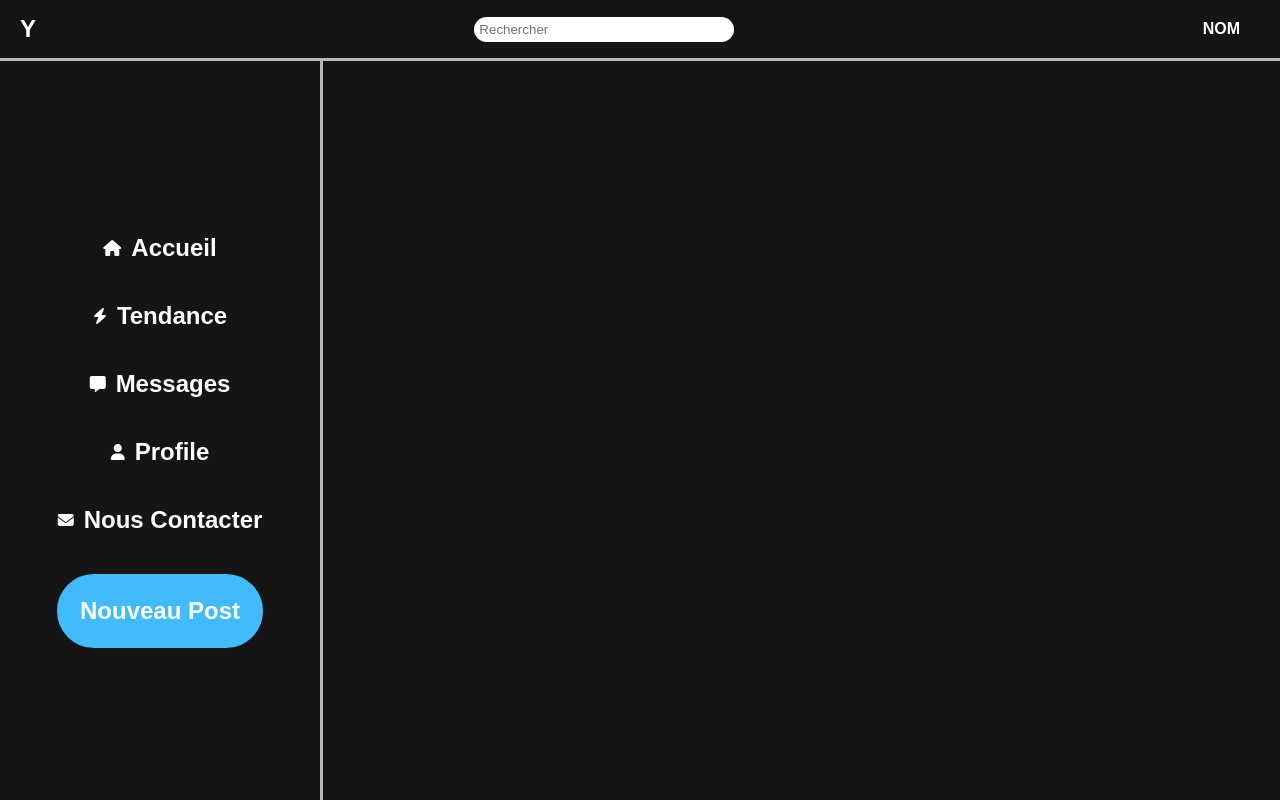
After one commit to chiyeb/ProjetDevWeb, a PHP site: page /PagePrincipal/accueil.php in a window 1280 px wide. The commit adds this page. Run offline with PHP 8.4, Linux system fonts and the light colour scheme; some libraries are stand-ins or nearby versions.

Commit message:
Add files via upload
correction bug

```diff
--- a/Log&Inscr/Inscription.php
+++ b/Log&Inscr/Inscription.php
@@ -39,7 +39,7 @@
     <input type="password" name="password" placeholder="Mot de passe"><br>
 
     <button type="submit">Se Connecter</button>
-    <a href="index.php" class="creation">Déjà un compte ? Connectez-vous</a>
+    <a href="../index.php" class="creation">Déjà un compte ? Connectez-vous</a>
 </form>
 </body>
 </html>
--- /dev/null
+++ b/PagePrincipal/accueil.php
@@ -0,0 +1,79 @@
+<!doctype html>
+<html lang="fr">
+<head>
+    <script src="https://kit.fontawesome.com/2310277d03.js" crossorigin="anonymous"></script>
+    <link rel="stylesheet" href="styles.css">
+    <meta charset="UTF-8">
+    <meta name="viewport"
+          content="width=device-width, user-scalable=no, initial-scale=1.0, maximum-scale=1.0, minimum-scale=1.0">
+    <meta http-equiv="X-UA-Compatible" content="ie=edge">
+
+
+    <title>Y</title>
+</head>
+<body>
+<header>
+    <div class="logo">Y</div>
+    <div class="search-bar">
+        <input type="text" placeholder="Rechercher">
+    </div>
+    <div class="btn">NOM</div>
+</header>
+
+
+<nav>
+    <div class="menu-item">
+        <i class="fa-solid fa-house"></i>
+        <a class="btn-menu" href="accueil.php">Accueil</a>
+    </div>
+    <div class="menu-item">
+        <i class="fa-solid fa-bolt"></i>
+        <a class="btn-menu" href="pour-toi.php">Tendance</a>
+    </div>
+    <div class="menu-item">
+        <i class="fa-solid fa-message"></i>
+        <a class="btn-menu" href="../MsgPriv/msgpriv.php">Messages</a>
+    </div>
+    <div class="menu-item">
+        <i class="fa-solid fa-user"></i>
+        <a class="btn-menu" href="pour-toi.php">Profile</a>
+    </div>
+    <div class="menu-item">
+        <i class="fa-solid fa-envelope"></i>
+        <a class="btn-menu" href="../Contact/formulaire.php">Nous Contacter</a>
+    </div>
+
+
+        <button class="btn-menu" id="post-button">Nouveau Post</button>
+</nav>
+<div id="modal" class="modal">
+    <div class="modal-content">
+        <span class="close" id="close-button">&times;</span>
+        <form class="post-style" action="../Post/creer_post.php" method="post">
+            <input type="hidden" name="id_post" value="<?php echo uniqid(); ?>">
+
+            <label class="style-post-label" for="titre">Titre :</label>
+            <input class="input-style" type="text" id="titre" name="titre_post" required><br><br>
+
+            <label class="style-post-label" for="message">Message :</label>
+            <textarea class="input-style"  id="message" name="message_post" rows="4" cols="50" required></textarea><br><br>
+
+            <input class="input-style"  type="hidden" name="date_post" value="<?php echo date('Y-m-d'); ?>">
+
+            <label class="style-post-label" for="auteur">Auteur :</label>
+            <input class="input-style"  type="text" id="auteur" name="auteur_post" required><br><br>
+
+            <label class="style-post-label" for="categorie">Catégorie :</label>
+            <select id="categorie" name="categorie_post" required>
+                <option value="Technologie">Technologie</option>
+            </select><br><br>
+
+            <input class="submit-button" type="submit" value="Créer le Post">
+        </form>
+    </div>
+</div>
+
+
+<script src="script.js"></script>
+</body>
+</html>
--- /dev/null
+++ b/PagePrincipal/script.js
@@ -0,0 +1,27 @@
+// Récupérez les éléments du DOM
+const modal = document.getElementById('modal');
+const postButton = document.getElementById('post-button');
+const closeButton = document.getElementById('close-button');
+const createPostButton = document.getElementById('create-post-button');
+
+// Affiche la fenêtre modale lorsque le bouton est cliqué
+postButton.addEventListener('click', () => {
+    modal.style.display = 'block';
+});
+
+// Masque la fenêtre modale lorsque le bouton de fermeture est cliqué
+closeButton.addEventListener('click', () => {
+    modal.style.display = 'none';
+});
+
+// Masque la fenêtre modale lorsque l'arrière-plan est cliqué
+window.addEventListener('click', (event) => {
+    if (event.target === modal) {
+        modal.style.display = 'none';
+    }
+});
+
+//  Empêche la propagation du clic depuis la fenêtre modale vers l'arrière-plan
+//  modal.addEventListener('click', (event) => {
+    //   event.stopPropagation();
+//   });
--- /dev/null
+++ b/PagePrincipal/styles.css
@@ -0,0 +1,266 @@
+* {
+    margin: 0;
+    padding: 0;
+    font-family: Arial;
+}
+:root{
+    --main-bg-color: #151515 ;
+    --second-bg-color: #42bbfd;
+    --hover-bg-color : #424242;
+    --shadow-color : #b6b6b6;
+}
+
+
+body {
+    background-color: var(--main-bg-color);
+    display: flex;
+    flex-direction: column;
+    height: 100vh; /* Hauteur de la fenêtre du navigateur */
+
+}
+
+header {
+    background-color: var(--main-bg-color);
+    color: #fff;
+    padding: 10px 0;
+    display: flex;
+    justify-content: space-between;
+    align-items: center;
+    margin-bottom: 0px;
+    border-bottom: solid var(--shadow-color);
+    position: relative;
+}
+
+/* Style pour le logo à gauche du header */
+.logo {
+    font-size: 24px;
+    font-weight: bold;
+    margin-left: 20px;
+}
+
+/* Style pour la barre de recherche au milieu du header */
+.search-bar {
+    display: flex;
+    align-items: center;
+}
+
+.search-bar input[type="text"] {
+    padding: 5px;
+    border: none;
+    border-radius: 50px;
+    margin-right: 10px;
+    width: 250px;
+}
+
+/*
+.search-bar button {
+    background-color:var(--second-bg-color) ;
+    color: #fff;
+    border: none;
+    padding: 5px 10px;
+    border-radius: 5px;
+    cursor: pointer;
+}
+ */
+
+/* Style pour "NOM" tout à droite du header */
+.btn {
+    color: #fff;
+    padding: 10px 20px;
+    text-decoration: none;
+    margin-right: 20px;
+    font-weight: bold;
+}
+
+nav {
+    background-color: var(--main-bg-color);
+    color: #fff;
+    padding: 10px 0;
+    width: 25%;
+    flex-grow: 1;
+    display: flex;
+    flex-direction: column;
+    justify-content: center;
+    align-items: center;
+    border-right: solid var(--shadow-color);
+}
+
+.menu-item {
+    display: flex;
+    align-items: center; /* Aligner les icônes et les boutons verticalement */
+    padding: 20px 20px; /* Ajuster l'espacement entre les icônes et les boutons */
+    border-radius: 50px;
+
+
+}
+
+.menu-item:hover{
+    background-color: var(--hover-bg-color);
+    transition: 0.5s;
+}
+.menu-item:hover i{
+    color: var(--second-bg-color);
+    transition: 0.5s;
+    font-size: 25px;
+}
+
+.menu-item i {
+    margin-right: 10px; /* Espacement entre l'icône et le bouton */
+}
+
+.btn-menu {
+    text-decoration: none;
+    color: #ffffff;
+    font-size: 1.5rem;
+    font-weight: bold;
+    border-radius: 50px;
+}
+
+
+#post-button {
+    color: #fff;
+    border: 3px solid var(--second-bg-color);
+    background-image: -webkit-linear-gradient(30deg, var(--second-bg-color) 50%, transparent 50%);
+    background-image: linear-gradient(30deg, var(--second-bg-color) 50%, transparent 50%);
+    background-size: 500px;
+    background-repeat: no-repeat;
+    background-position: 0%;
+    -webkit-transition: background 300ms ease-in-out;
+    transition: background 300ms ease-in-out;
+    margin-top: 20px;
+    padding: 20px;
+}
+#post-button:hover {
+    background-position: 100%;
+    color: var(--second-bg-color);
+    cursor: pointer;
+}
+
+/*------PAGE DE CONTACT------*/
+
+.container {
+    display: flex;
+    flex-direction: column;
+    justify-content: center;
+    align-items: center;
+    height: 100vh; /* Utilise la hauteur de la fenêtre pour centrer verticalement */
+}
+
+.form-title{
+    color: #ffffff;
+}
+
+.container input,
+.container textarea {
+    height: 25px;
+    width: 250px;
+    margin: 10px 0; /* Ajoute une marge de 10 pixels en haut et en bas */
+    border-radius: 5px;
+}
+
+.container textarea
+{
+    height: 150px;
+}
+.container {
+    display: flex;
+    flex-direction: column;
+    justify-content: center;
+    align-items: center;
+    height: 100vh; /* Utilise la hauteur de la fenêtre pour centrer verticalement */
+}
+
+.form-group {
+    margin-bottom: 10px; /* Ajoute de l'espace entre les groupes de formulaire */
+    text-align: center; /* Centre les éléments horizontalement dans chaque groupe */
+}
+
+#submit-btn{
+    cursor: pointer;
+    border-radius: 50px;
+}
+
+
+/*---------------------------*/
+
+
+/* Style pour la fenêtre modale */
+.modal {
+    display: none;
+    position: fixed;
+    z-index: 1;
+    left: 0;
+    top: 0;
+    width: 100%;
+    height: 100%;
+    background-color: rgba(255, 255, 255, 0.2);
+}
+
+.modal-content {
+    background-color: var(--main-bg-color);
+    margin: 15% auto;
+    padding: 20px;
+    border-radius: 10px;
+    width: 50%;
+    box-shadow: 0 4px 8px 0 rgba(0, 0, 0, 0.2);
+}
+
+/* Style pour le bouton de fermeture de la fenêtre modale */
+.close {
+    position: absolute;
+    top : 250px;
+    right: 425px;
+    font-size: 25px;
+    cursor: pointer;
+    color: #ffffff;
+}
+
+/* Style pour la zone de texte du post */
+#post-content {
+    width: 100%;
+    height: 150px;
+    border: 1px solid #ccc;
+    border-radius: 5px;
+    padding: 10px;
+    margin-bottom: 10px;
+}
+
+/* Style pour le bouton "Créer un post" */
+#create-post-button {
+    background-color: var(--second-bg-color);
+    color: #fff;
+    border: none;
+    padding: 10px 20px;
+    border-radius: 5px;
+    cursor: pointer;
+
+
+}
+
+.submit-button{
+    border-radius: 50px;
+    cursor: pointer;
+    padding: 5px;
+}
+
+.style-post-label{
+    color: #ffffff;
+}
+
+/* Styles pour aligner les input et leurs labels en colonne */
+.style-post-label {
+    display: block; /* Afficher les labels en bloc (une ligne par label) */
+    margin-bottom: 10px; /* Ajouter une marge en bas de chaque label */
+}
+
+.input-style {
+    width: 50%; /* Faire en sorte que les input prennent la largeur complète du conteneur */
+    padding: 5px; /* Ajouter un peu de marge intérieure pour un meilleur espacement */
+    margin-bottom: 10px; /* Ajouter une marge en bas de chaque input */
+}
+
+/* Style pour le bouton submit */
+.submit-button {
+    display: block; /* Afficher le bouton en bloc (une ligne) */
+    margin-top: 10px; /* Ajouter une marge en haut du bouton */
+}
```
Also changed, not shown: Log&Inscr/login.php (+8 -5 lines), MsgPriv/msgpriv.php (added, +21 -0 lines), MsgPriv/phpmsgpv.php (added, +74 -0 lines), Post/creer_post.php (+27 -11 lines), index.php (added, +25 -0 lines).
